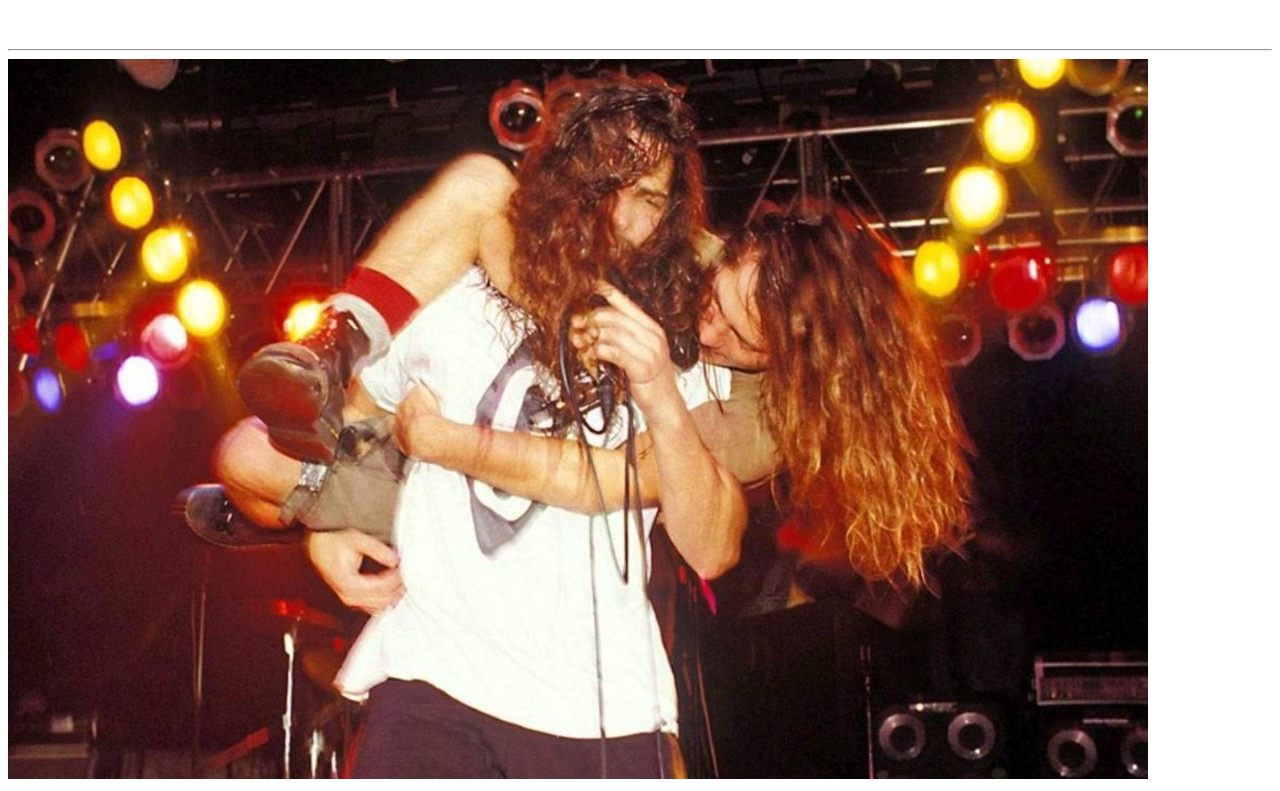
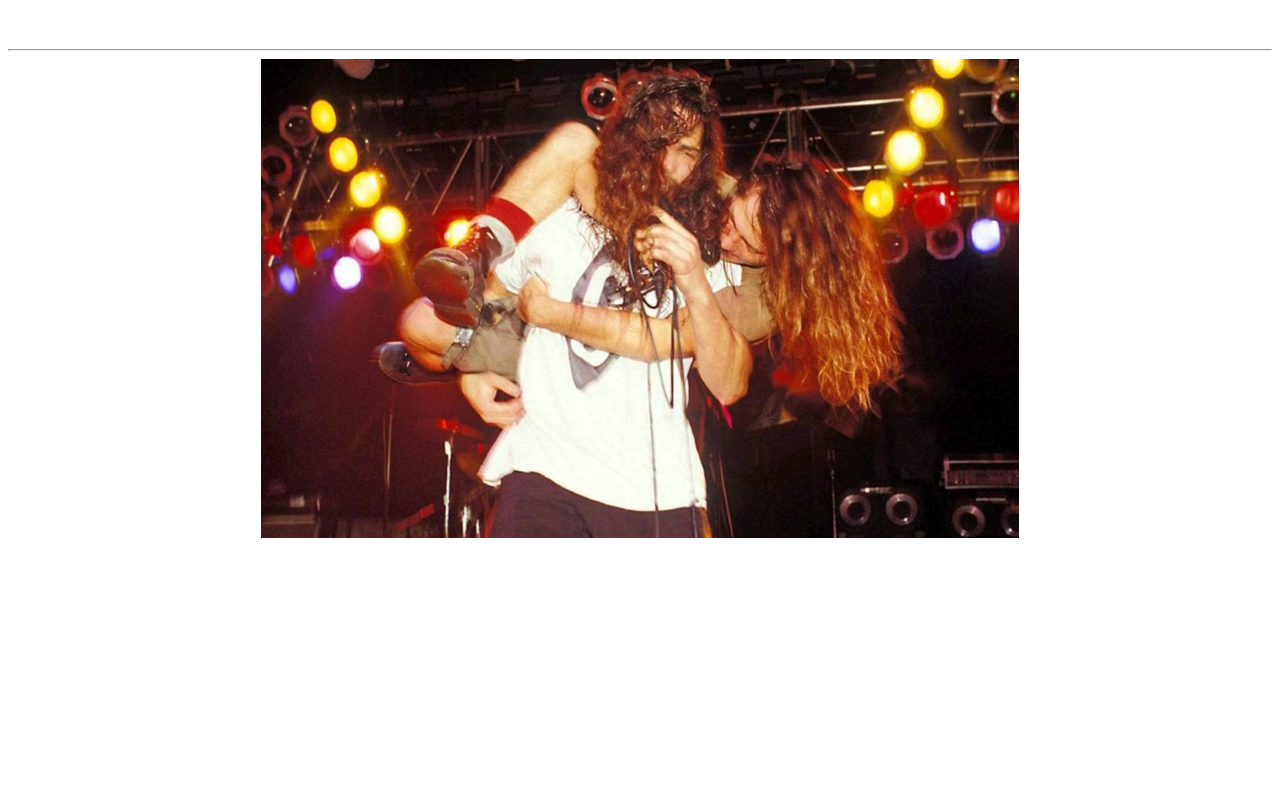
Before and after one commit to dannym908/pruebadi, a plain HTML site: page index.html in a window 1280 px wide. Shown: the part 61-852 px from the top of the page. After the commit the page ends 800 px from the top, so only its background shows below. Drawn offline with Linux system fonts and the light colour scheme.

Commit message:
Cambio de tamano y centrado

```diff
--- a/index.html
+++ b/index.html
@@ -10,7 +10,7 @@
     <h1>Mi primera vez con GITHUB PAGE</h1>
 <marquee>Animación Obsoleta</marquee>
 <hr>
+<center><img src="foto-totd.jpg" alt="fotografía Temple of the Dog" width="60%"></center>
 
-<img src="foto-totd.jpg" alt="fotografía Temple of the Dog">
 </body>
 </html>
```
